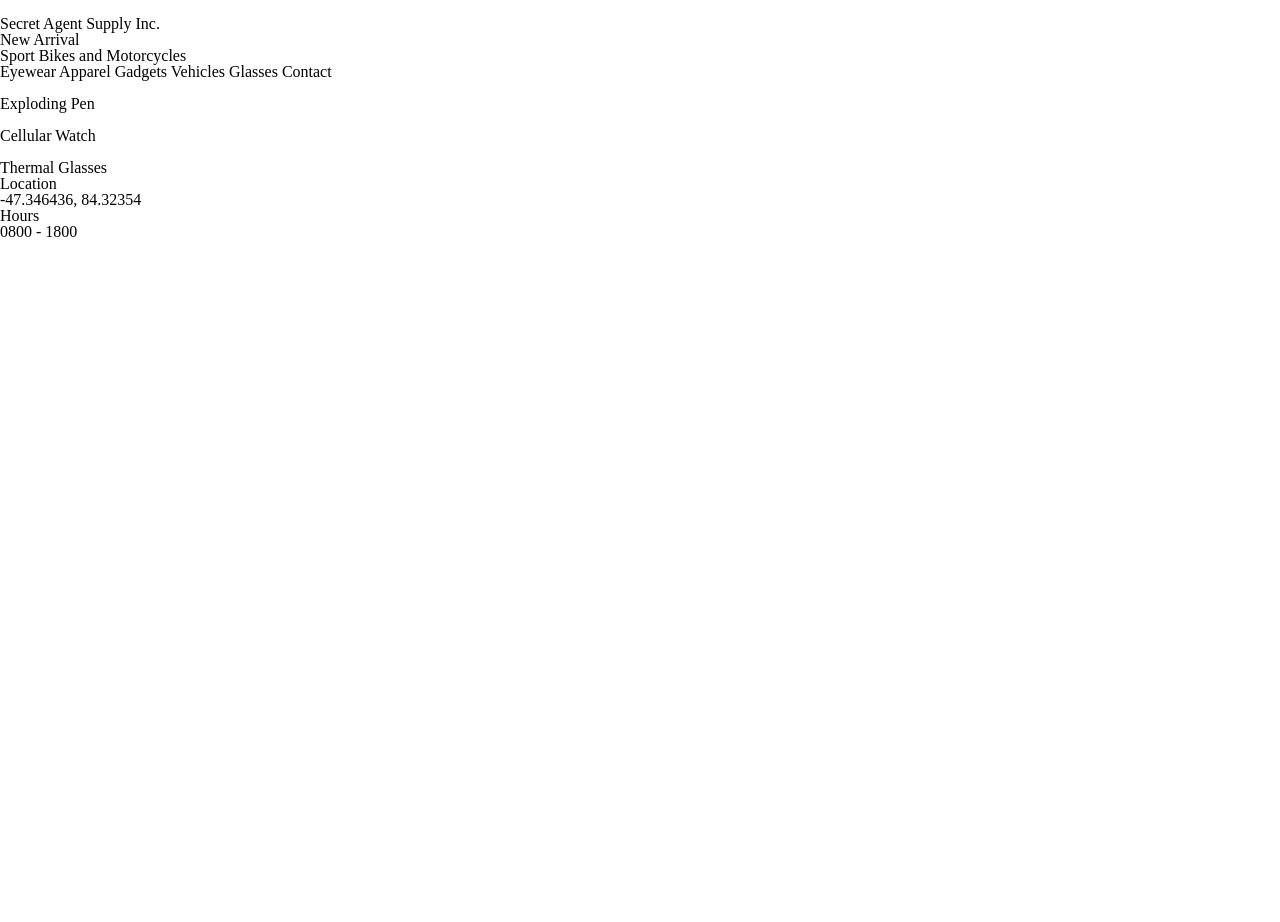
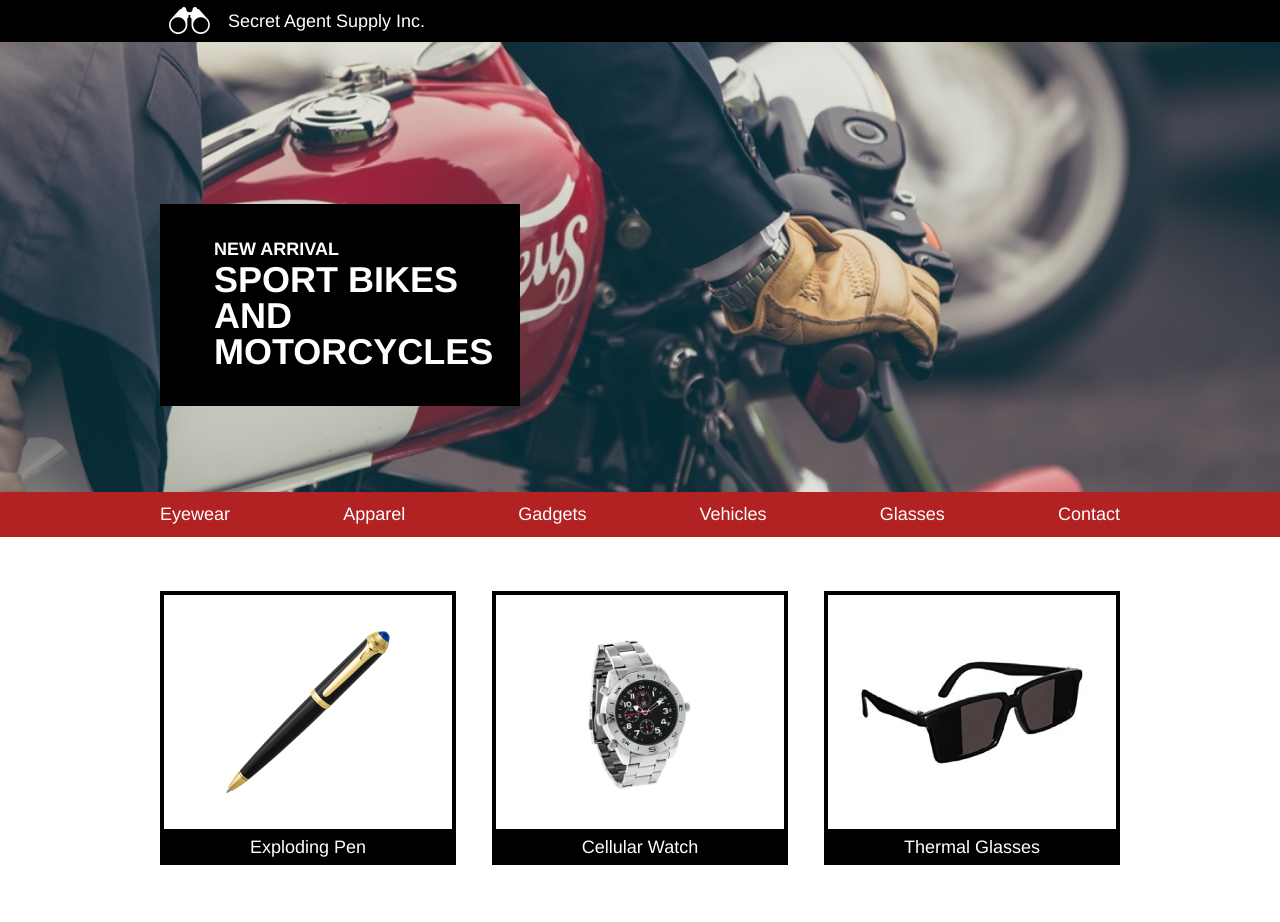
Before and after one commit to sjango/SecretAgentSupply, a plain HTML site: page index.html in a window 1280 px wide. Shown: the top 922 px of the page. Before the commit the page ends 800 px from the top, so only its background shows below. Drawn offline with Linux system fonts and the light colour scheme.

Commit message:
add non responsice css styling

```diff
--- a/index.html
+++ b/index.html
@@ -8,55 +8,63 @@
 <body>
 	<!-- Header section-->
 	<header>
-		<div class="topcontainer">
-			<img src="">
+		<div class="top-bar">
+			<div class="container">
+				<img src="./resources/images/logo.png">
 				<h3>Secret Agent Supply Inc.</h3>
 			</div>
+		</div>
 		<div class="banner">
-			<div class="banner-text">
+			<div class="container">
+				<div class="banner-textbox">
 					<h3>New Arrival</h3>
 					<h2>Sport Bikes and Motorcycles</h2>
 				</div>
 			</div>
+		</div>
 		<nav>
+			<div id="main-nav" class="container">
 				<span>Eyewear</span>
 				<span>Apparel</span>
 				<span>Gadgets</span>
 				<span>Vehicles</span>
 				<span>Glasses</span>
 				<span>Contact</span>
+			</div>
 		</nav>
 	</header>
 	<!-- Main section -->
-	<div class="main">
+	<div class="container">
 		<div class="products">
 			<div class="productcontainer">
-				<img src="">
+				<img src="./resources/images/pen.png">
 				<h4>Exploding Pen</h4>
 			</div>
 			<div class="productcontainer">
-				<img src="">
+				<img src="./resources/images/watch.png">
 				<h4>Cellular Watch</h4>
 			</div>
 			<div class="productcontainer">
-				<img src="">
+				<img src="./resources/images/glasses.png">
 				<h4>Thermal Glasses</h4>
 			</div>
 		</div>
 		<div class="location">
-			<div class="adresscontainer">
+			<div class="adress">
 				<h4>Location</h4>
 				<p>-47.346436, 84.32354</p>
 			</div>
-			<div class="hourscontainer">
+			<div class="adress">
 				<h4>Hours</h4>
 				<p>0800 - 1800</p>
 			</div>
 		</div>
 	</div>
-<!-- footer -- >
+	<!-- footer -->
 	<footer>
+		<div class="container">
 			<h4>Copyright Secret Agent Supply Inc.</h4>
+		</div>
 	</footer>
 </body>
 </html>
--- a/resources/css/style.css
+++ b/resources/css/style.css
@@ -0,0 +1,150 @@
+html {
+	font-size: 18px;
+	font-family: helvetica;
+}
+ /* site container */
+.container {
+	width: 960px;
+	margin: 0 auto;
+}
+
+/* header */
+
+header {
+	display: flex;
+	flex-direction: column;
+}
+
+.top-bar {
+	background-color: black;
+	color: white;
+	display: flex;
+}
+
+.top-bar .container {
+	display: flex;
+	align-items: center;
+}
+
+.top-bar img {
+	height: 1.5rem;
+	padding-left: 0.5rem;
+}
+.top-bar h3 {
+	font-size: 1rem;
+	padding: 0.66rem 0 0.66rem 1rem;
+}
+
+/* banner styling and positioning*/
+.banner {
+	background-image: url(../images/moto.jpeg);
+	background-position: center;
+	background-size: cover;
+	background-repeat: no-repeat;
+		height: 25rem;
+		justify-content: flex-end;
+		display: flex;
+}
+
+.banner-textbox {
+	width: 20rem;
+	padding-top: 9rem;
+	color: white;
+}
+
+.banner-textbox h3 {
+	background-color: black;
+	font-size: 1rem;
+	font-weight: bold;
+	text-transform: uppercase;
+	padding: 2rem 3rem 0.25rem 3rem;
+
+}
+
+.banner-textbox h2 {
+	background-color: black;
+	font-size: 2rem;
+	font-weight: bold;
+	text-transform: uppercase;
+	padding: 0 3rem 2rem 3rem;
+}
+
+header nav {
+	background-color: firebrick;
+}
+
+#main-nav {
+	display: flex;
+	justify-content: space-between;
+	color: white;
+}
+
+#main-nav span {
+	padding: 0.75rem 0;
+}
+
+/* main website section */
+
+.products {
+	display: flex;
+	padding: 3rem 0;
+	justify-content: space-between;
+}
+
+.productcontainer {
+	border-top: 4px solid black;
+	border-left: 4px solid black;
+	border-right: 4px solid black;
+	width: 30%;
+	display: flex;
+	flex-direction: column;
+	justify-content: flex-end;
+}
+
+.productcontainer img {
+	margin: auto;
+	max-height: 9rem;
+	max-width: 80%;
+	padding: 2rem 0;
+
+}
+
+.productcontainer h4 {
+	background-color: black;
+	color: white;
+	padding: 0.5rem 0;
+	text-align: center;
+}
+
+.location {
+	margin-top: 3rem;
+	display: flex;
+	justify-content: space-between;
+}
+
+.adress {
+	width: 35%;
+}
+
+.adress h4 {
+	color: white;
+	background-color: black;
+	padding: 1rem 2rem;
+}
+
+.adress p {
+
+}
+
+footer {
+	margin-top: 4rem;
+	height: 5rem;
+	background-color: black;
+	color: white;
+	display: flex;
+	align-items: center;
+}
+
+footer h4 {
+
+}
```
Also changed, not shown: resources/images/redline.jpg, 1 other file. Lines whose indentation alone changed are shown as unchanged.
